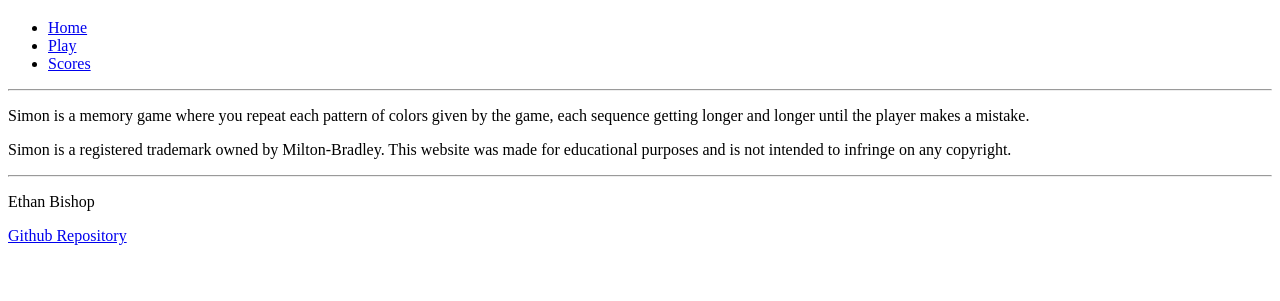
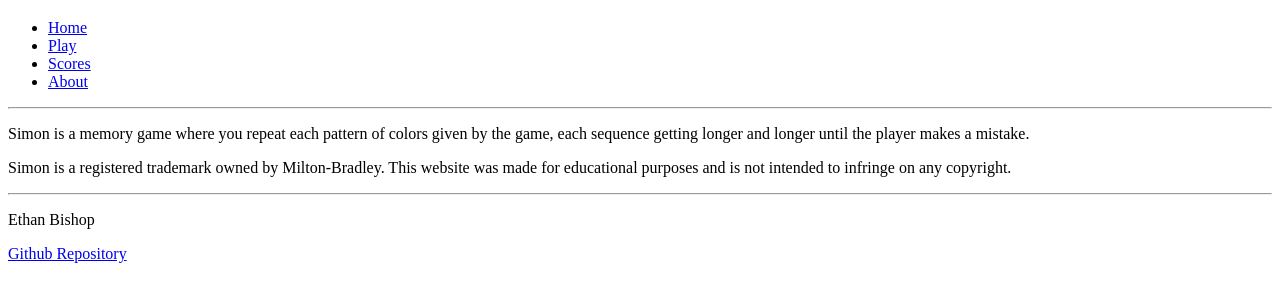
Before and after one commit to ethanguin/Simon, a plain HTML site: page about.html in a window 1280 px wide. Shown: the part 61-362 px from the top of the page. Drawn offline with Linux system fonts and the light colour scheme.

Commit message:
Edit(added about page to header)

```diff
--- a/about.html
+++ b/about.html
@@ -14,6 +14,7 @@
                     <li><a href="index.html">Home</a></li>
                     <li><a href="play.html">Play</a></li>
                     <li><a href="scores.html">Scores</a></li>
+                    <li><a href="about.html">About</a></li>
                 </ul>
             </nav>
             <hr>
```
Also changed, not shown: header.html (+1 -0 lines), index.html (+1 -0 lines), play.html (+1 -0 lines).
